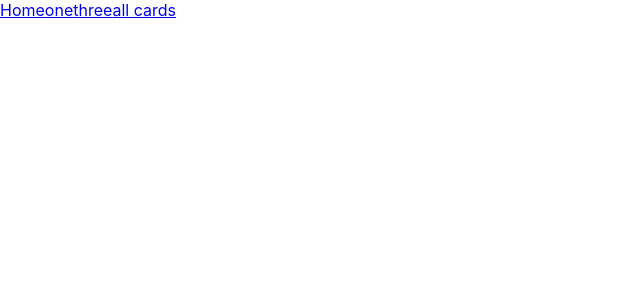
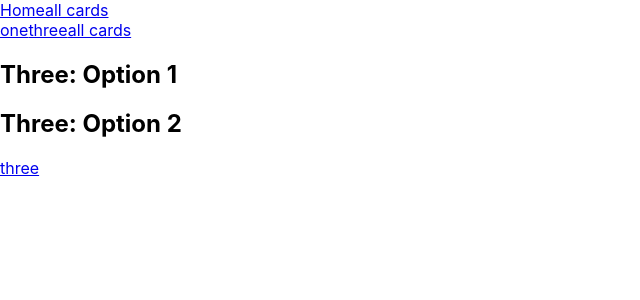
Before and after one commit to kellymakesstuff/tarou-tarot-card-reader, a React (Create React App) app: page /threeoption in a window 1280 px wide. Shown: the top 300 px of the page, without its empty margins (0-640 px from the left). Built offline with nearby package versions, Linux system fonts and the light colour scheme.

Commit message:
home select page

```diff
--- a/src/App.js
+++ b/src/App.js
@@ -4,7 +4,8 @@ import OneSelect from "./OneSelect"
 import ThreeSelect from "./ThreeSelect"
 import { Link, Route } from "react-router-dom"
 import AllCards from "./AllCards"
-
+import OneOption from "./OneOption"
+import ThreeOption from "./ThreeOption"
 
 // let fullUrl = "https://tarot.howlcode.com/api/v1/cards"
 // let threeCard = "https://tarot.howlcode.com/api/v1/spreads/three_cards"
@@ -23,30 +24,27 @@ export default function App() {
   //     console.log(cards.data)
   //   }
 
-  //   FullCall()
-  //   // oneSelect = function oneSelect() {
-  //   //   console.log('one')
-  //   //   newUrl = "https://tarot.howlcode.com/api/v1/spreads/random_card";
-  //   //   FullCall()
-  //   // }
-
-  //   // function threeSelect() {
-  //   //   newUrl = "https://tarot.howlcode.com/api/v1/spreads/three_cards";
-  //   //   FullCall()
-  //   // }
-  // }, [])
-
 
   return (
     <div>
-
       <header>
         <Link to="/" exact>Home</Link>
-        <Link to="/oneselect">one</Link>
-        <Link to="/threeselect">three</Link>
         <Link to="/allcards">all cards</Link>
       </header>
       <main>
+        <Link className="floatingTitle" to="/oneoption">one</Link>
+        <Link className="floatingTitle" to="/threeoption">three</Link>
+        <Link className="floatingTitle" to="/allcards">all cards</Link>
+
+        <Route path="/oneoption">
+          <OneOption />
+        </Route>
+
+        <Route path="/threeoption">
+          <ThreeOption />
+        </Route>
+
+
 
         <Route path="/oneselect">
           <OneSelect />
--- /dev/null
+++ b/src/OneOption.js
@@ -0,0 +1,26 @@
+import React from 'react'
+import "./App.css"
+import OneSelect from "./OneSelect"
+import ThreeSelect from "./ThreeSelect"
+import { Link, Route, withRouter } from "react-router-dom"
+import AllCards from "./AllCards"
+
+
+
+function OneOption() {
+
+
+  return (
+    <div>
+      <h2>Option 1</h2>
+      <h2>Option 2</h2>
+
+
+
+      <Link className="floatingTitle" to="/oneselect">one</Link>
+
+    </div>
+  )
+}
+
+export default withRouter(OneOption)
--- /dev/null
+++ b/src/ThreeOption.js
@@ -0,0 +1,28 @@
+import React from 'react'
+import "./App.css"
+import OneSelect from "./OneSelect"
+import ThreeSelect from "./ThreeSelect"
+import { Link, Route, withRouter } from "react-router-dom"
+import AllCards from "./AllCards"
+
+
+
+function ThreeOption() {
+
+
+  return (
+    <div>
+      <h2>Three: Option 1</h2>
+      <h2>Three: Option 2</h2>
+
+
+      <Link className="floatingTitle" to="/threeselect">three</Link>
+      <Route path="/threeselect">
+        <ThreeSelect />
+      </Route>
+    </div>
+  )
+}
+
+
+export default withRouter(ThreeOption)
```
